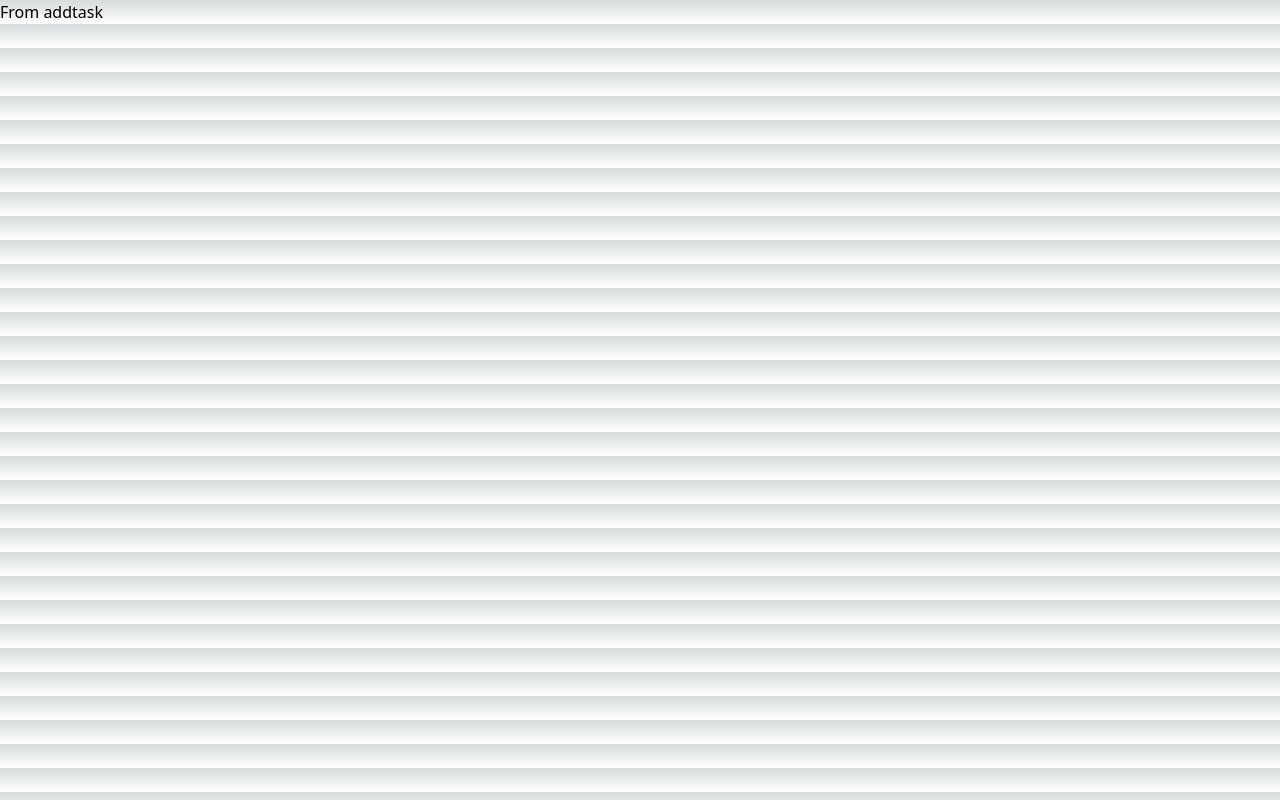
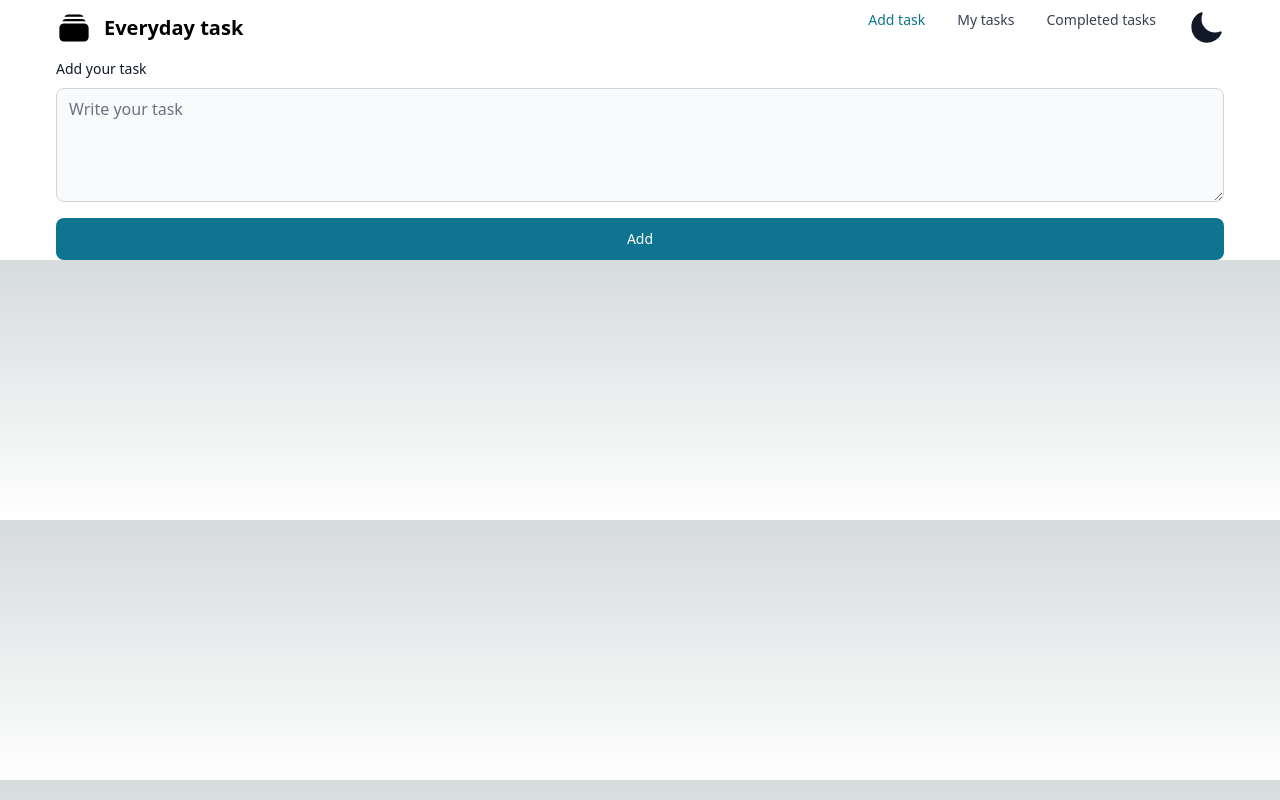
Before and after one commit to ashrafcse3/next-everyday-task, a Next.js app: page /addtask in a window 1280 px wide. Built offline with nearby package versions, Linux system fonts and the light colour scheme.

Commit message:
mytask n addtask design added

```diff
--- /dev/null
+++ b/components/MyTasks/MyTask.js
@@ -0,0 +1,31 @@
+import { Card, Dropdown, Button } from "flowbite-react";
+
+const MyTask = () => {
+    return (
+        <Card href="#">
+            <div className="flex justify-between">
+                <h5 className="text-2xl font-bold tracking-tight text-gray-900 dark:text-white">
+                    Task 1
+                </h5>
+                <Dropdown
+                    dismissOnClick={false}
+                >
+                    <Dropdown.Item>
+                        Update
+                    </Dropdown.Item>
+                    <Dropdown.Item>
+                        Delete
+                    </Dropdown.Item>
+                </Dropdown>
+            </div>
+            <p className="font-normal text-gray-700 dark:text-gray-400">
+                Here are the biggest enterprise technology acquisitions of 2021 so far, in reverse chronological order.
+            </p>
+            <Button size="xs">
+                Complete this task
+            </Button>
+        </Card>
+    );
+};
+
+export default MyTask;
--- /dev/null
+++ b/components/shared/Nav1.js
@@ -0,0 +1,71 @@
+import { Navbar } from "flowbite-react";
+import { useTheme } from "next-themes";
+import { RectangleStackIcon, SunIcon, MoonIcon } from "@heroicons/react/24/solid";
+import Link from "next/link";
+import { useEffect, useState } from "react";
+
+const Nav1 = () => {
+    const { systemTheme, theme, setTheme } = useTheme();
+    const [mounted, setMounted] = useState(false);
+
+    useEffect(() => {
+        setMounted(true);
+    }, [])
+
+    const renderThemeChanger = () => {
+        if (!mounted) return null;
+
+        const currentTheme = theme === "system" ? systemTheme : theme;
+
+        if (currentTheme === "dark") {
+            return (
+                <SunIcon className="h-6 sm:h-9 text-yellow-500 " role="button" onClick={() => setTheme('light')} />
+            )
+        }
+
+        else {
+            return (
+                <MoonIcon className="h-6 sm:h-9 text-gray-900 " role="button" onClick={() => setTheme('dark')} />
+            )
+        }
+    };
+
+    return (
+        <div className="mx-auto max-w-[1200px]">
+            <Navbar
+                fluid={true}
+                rounded={true}
+            >
+                <Navbar.Brand >
+                    <RectangleStackIcon className="mr-3 h-6 sm:h-9 text-black dark:text-white" />
+                    <span className="self-center whitespace-nowrap text-xl font-semibold dark:text-white text-black">
+                        Everyday task
+                    </span>
+                </Navbar.Brand>
+                <Navbar.Toggle />
+                <Navbar.Collapse className="flex justify-center items-center">
+                    <Link href="/addtask">
+                        <Navbar.Link
+                            active={true}
+                        >
+                            Add task
+                        </Navbar.Link>
+                    </Link>
+                    <Link href="/mytasks">
+                        <Navbar.Link>
+                            My tasks
+                        </Navbar.Link>
+                    </Link>
+                    <Link href="/completedtasks">
+                        <Navbar.Link>
+                            Completed tasks
+                        </Navbar.Link>
+                    </Link>
+                    {renderThemeChanger()}
+                </Navbar.Collapse>
+            </Navbar>
+        </div>
+    );
+};
+
+export default Nav1;
--- a/pages/_app.js
+++ b/pages/_app.js
@@ -1,5 +1,14 @@
+import { ThemeProvider } from 'next-themes'
+import Nav1 from '../components/shared/Nav1'
 import '../styles/globals.css'
 
 export default function App({ Component, pageProps }) {
-  return <Component {...pageProps} />
+  return (
+    <div className='bg-white dark:bg-black'>
+      <ThemeProvider enableSystem={true} attribute='class'>
+        <Nav1 />
+        <Component {...pageProps} />
+      </ThemeProvider>
+    </div>
+  )
 }
--- a/pages/addtask/index.js
+++ b/pages/addtask/index.js
@@ -1,7 +1,33 @@
+import Head from "next/head";
+import { Label, Textarea, Button } from "flowbite-react";
+
 const index = () => {
     return (
-        <div>
-            From addtask
+        <div className="bg-white text-black dark:bg-black dark:text-white max-w-[1200px] mx-auto px-2 sm:px-4">
+            <Head>
+                <title>Add task | E T</title>
+            </Head>
+            <main>
+                <form className="flex flex-col gap-4">
+                    <div id="textarea">
+                        <div className="mb-2 block">
+                            <Label
+                                htmlFor="task"
+                                value="Add your task"
+                            />
+                        </div>
+                        <Textarea
+                            id="task"
+                            placeholder="Write your task"
+                            required={true}
+                            rows={4}
+                        />
+                    </div>
+                    <Button type="submit">
+                        Add
+                    </Button>
+                </form>
+            </main>
         </div>
     );
 };
--- a/pages/index.js
+++ b/pages/index.js
@@ -1,5 +1,4 @@
 import Head from 'next/head'
-import Image from 'next/image'
 import { Inter } from '@next/font/google'
 import styles from '../styles/Home.module.css'
 
@@ -9,14 +8,14 @@ export default function Home() {
   return (
     <>
       <Head>
-        <title>Create Next App</title>
-        <meta name="description" content="Generated by create next app" />
+        <title>Home - ET</title>
+        <meta name="description" content="Home page of everyday task app built by next js" />
         <meta name="viewport" content="width=device-width, initial-scale=1" />
         <link rel="icon" href="/favicon.ico" />
       </Head>
       <main>
         <h1 className="text-8xl font-bold underline">
-          Hello world!
+          Home page
         </h1>
       </main>
     </>
--- a/pages/mytasks/index.js
+++ b/pages/mytasks/index.js
@@ -1,7 +1,13 @@
+import MyTask from "../../components/MyTasks/MyTask";
+
 const index = () => {
     return (
         <div>
-            mytasks
+            <div className="grid grid-cols-1 md:grid-cols-2 lg:grid-cols-3 gap-4 max-w-[1200px] mx-auto px-2 sm:px-4">
+                <MyTask />
+                <MyTask />
+                <MyTask />
+            </div>
         </div>
     );
 };
--- a/tailwind.config.js
+++ b/tailwind.config.js
@@ -1,11 +1,16 @@
 /** @type {import('tailwindcss').Config} */
 module.exports = {
   content: [
+    'node_modules/flowbite-react/**/*.{js,jsx,ts,tsx}',
     "./pages/**/*.{js,ts,jsx,tsx}",
     "./components/**/*.{js,ts,jsx,tsx}",
+    "./public/**/*.html",
   ],
+  darkMode: 'class',
   theme: {
     extend: {},
   },
-  plugins: [],
+  plugins: [
+    require("flowbite/plugin")
+  ],
 }
```
Also changed, not shown: package.json (+6 -1 lines), 1 other file (tests, documents, lock files or other folders).
